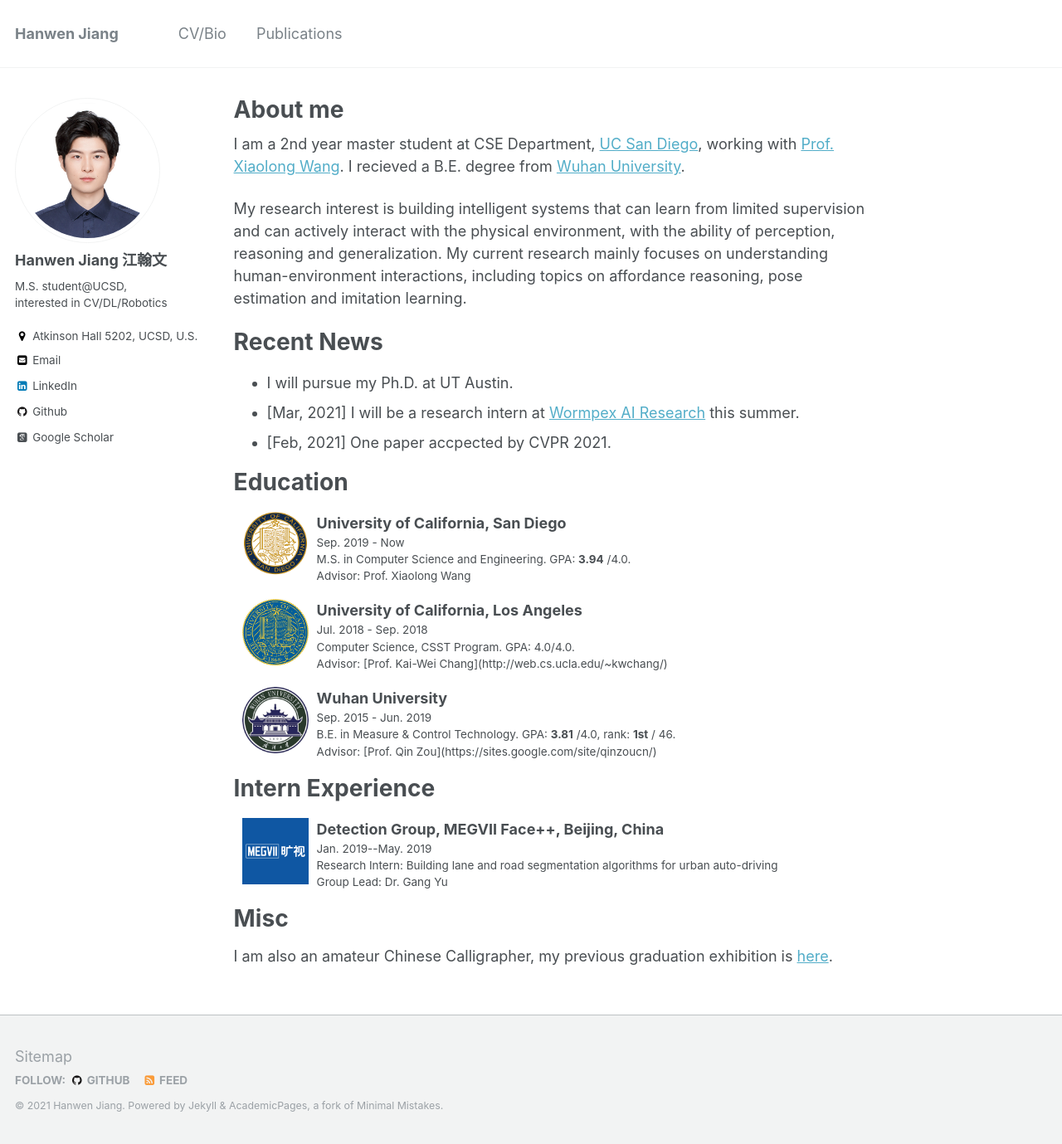
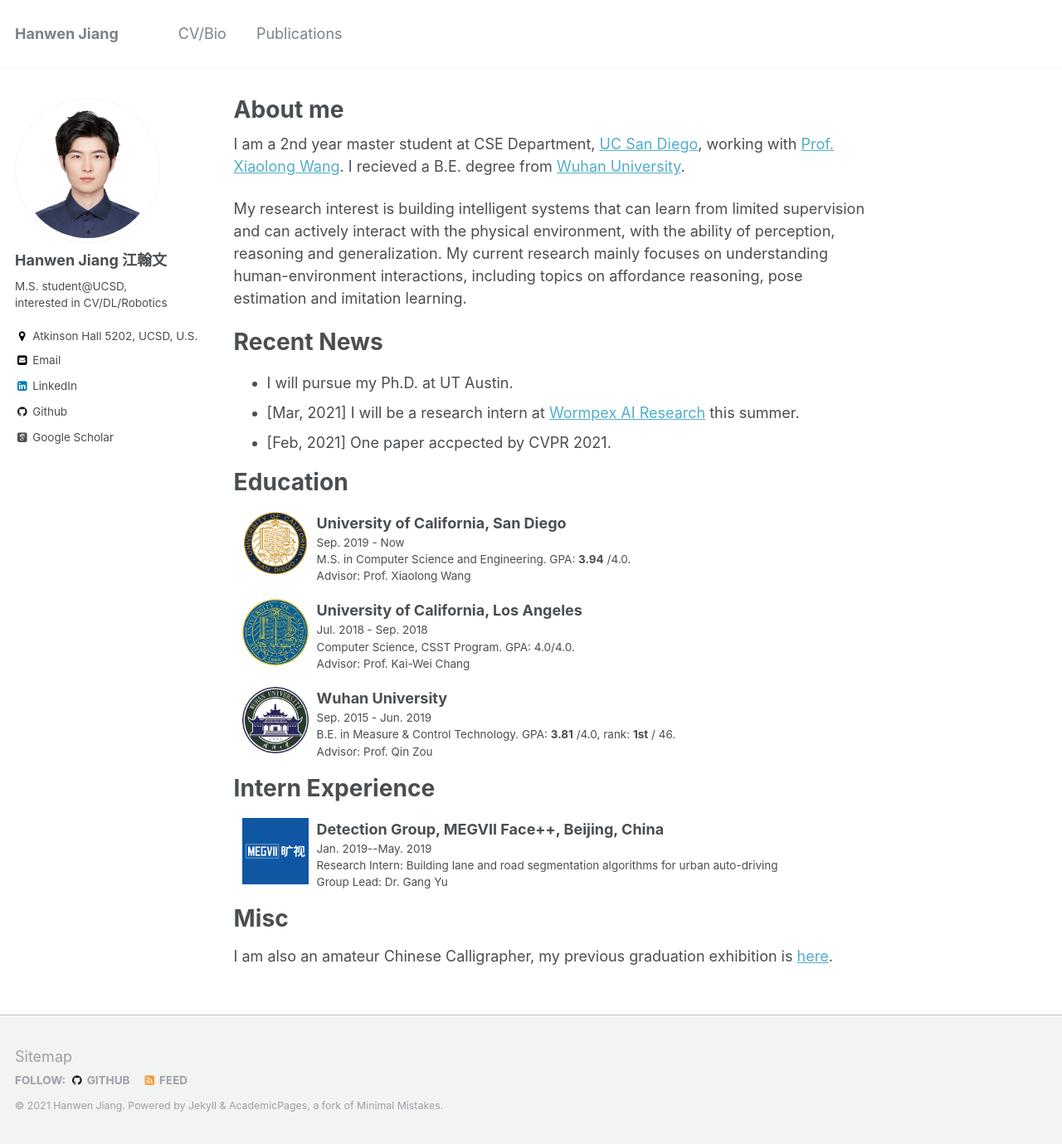
Before and after one commit to hwjiang1510/hwjiang1510.github.io, a Jekyll site: the page built from _pages/about.md, in a window 1280 px wide and 1379 px high. Shown: the whole window at 83% size. Built offline with Jekyll 4.4.1, drawn with Linux system fonts in a browser that asks for light colours; some web fonts are replaced.

Commit message:
change pub

```diff
--- a/_pages/about.md
+++ b/_pages/about.md
@@ -21,9 +21,9 @@ My current research mainly focuses on understanding human-environment interactio
 # Education
 <dl><dt><img align="left" width="80" height="80" hspace="10" src="./images/UCSD.png"/></dt><dt>University of California, San Diego</dt><dd>Sep. 2019 - Now</dd><dd>M.S. in Computer Science and Engineering. GPA: <strong>3.94</strong> /4.0.</dd><dd>Advisor: Prof. Xiaolong Wang</dd></dl>
 
-<dl><dt><img align="left" width="80" height="80" hspace="10" src="./images/UCLA.jpg"/></dt><dt>University of California, Los Angeles</dt><dd>Jul. 2018 - Sep. 2018</dd><dd>Computer Science, CSST Program. GPA: 4.0/4.0.</dd><dd>Advisor: [Prof. Kai-Wei Chang](http://web.cs.ucla.edu/~kwchang/)</dd></dl>
+<dl><dt><img align="left" width="80" height="80" hspace="10" src="./images/UCLA.jpg"/></dt><dt>University of California, Los Angeles</dt><dd>Jul. 2018 - Sep. 2018</dd><dd>Computer Science, CSST Program. GPA: 4.0/4.0.</dd><dd>Advisor: Prof. Kai-Wei Chang</dd></dl>
 
-<dl><dt><img align="left" width="80" height="80" hspace="10" src="./images/whu.png"/></dt><dt>Wuhan University</dt><dd>Sep. 2015 - Jun. 2019</dd><dd>B.E. in Measure & Control Technology. GPA: <strong>3.81</strong> /4.0, rank: <strong>1st</strong> / 46.</dd><dd>Advisor: [Prof. Qin Zou](https://sites.google.com/site/qinzoucn/)</dd></dl>
+<dl><dt><img align="left" width="80" height="80" hspace="10" src="./images/whu.png"/></dt><dt>Wuhan University</dt><dd>Sep. 2015 - Jun. 2019</dd><dd>B.E. in Measure & Control Technology. GPA: <strong>3.81</strong> /4.0, rank: <strong>1st</strong> / 46.</dd><dd>Advisor: Prof. Qin Zou</dd></dl>
 
 
 # Intern Experience
```
